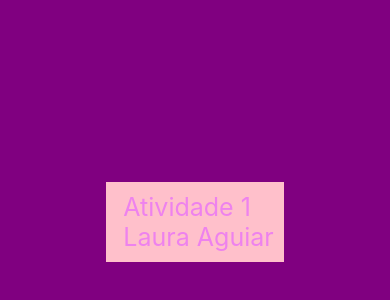
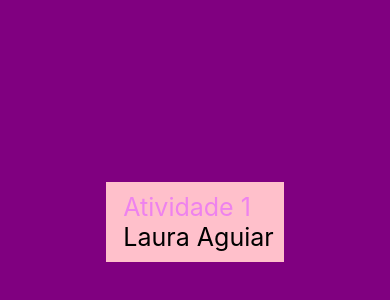
Before and after one commit to lauraaguiiar/aula_expo_0, a React Native app: screen / in a window 390 px wide. Shown: the part 200-500 px from the top of the page. Built offline with nearby package versions, Linux system fonts and the light colour scheme.

Commit message:
aula 15-03

```diff
--- a/components/atividade_1/index.js
+++ b/components/atividade_1/index.js
@@ -6,7 +6,7 @@ function Atividade_1 () {
     return (
         <View style={styles.container}>
              <Text style={styles.texto}> Atividade 1</Text>
-             <Text style={styles.texto}> Laura Aguiar</Text>
+             <Text style={styles.text}> Laura Aguiar</Text>
 
         </View>
 
--- a/components/atividade_1/styles.js
+++ b/components/atividade_1/styles.js
@@ -10,6 +10,11 @@ const styles = StyleSheet.create({
         color:'violet',
         fontSize: 25,
       },
+
+      text: {
+        color:'#000',
+        fontSize: 25,
+      },
 });
 
 export default styles;
```
